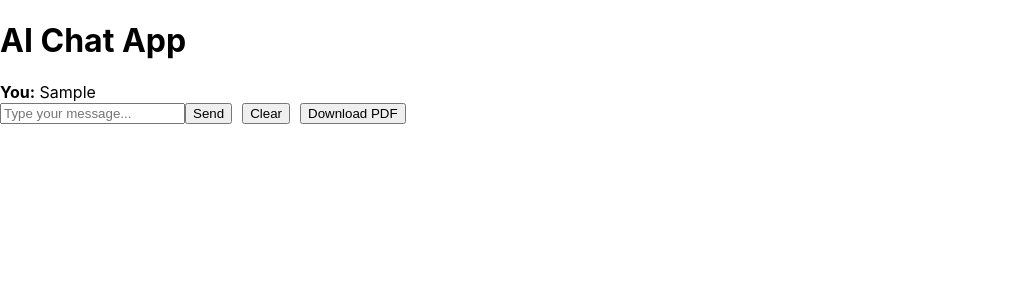
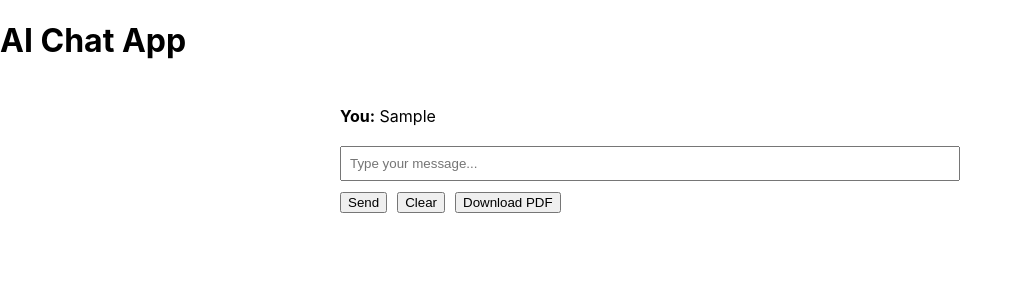
Before and after one commit to yuhsuan-liu/ai-chat-app, a React (Create React App) app in the folder frontend/: page / in a window 1280 px wide. Both pictures are taken after typing "Sample" into the empty fields and a click on the button "Send". Shown: the top 300 px of the page, without its empty margins (0-1023 px from the left). Built offline with nearby package versions, Linux system fonts and the light colour scheme; no server answers.

Commit message:
fix: correct layout padding and button wrapping in Chat component

```diff
--- a/frontend/src/components/chat.js
+++ b/frontend/src/components/chat.js
@@ -40,17 +40,17 @@ const downloadPDF = () => {
   const pageWidth = doc.internal.pageSize.getWidth();
   const textWidth = pageWidth - leftMargin * 2;
   chat.forEach((entry,i) => {
-    doc.text(`${entry.user}:${entry.text}`,10, 10 + i * 15);
+    doc.text(`${entry.user}:${entry.text}`,leftMargin, topMargin + i * lineHeight);
   });
   doc.save('chat-history.pdf');
   };
 
 
   return (
-    <div>
+    <div style={{ padding: '24px', maxWidth: '600px', margin: '0 auto' }}>
       <div>
         {chat.map((entry, index) => (
-          <div key={index}>
+          <div key={index} style={{ marginBottom: '10px' }}>
             <strong>{entry.user}:</strong> {entry.text}
           </div>
         ))}
@@ -61,10 +61,13 @@ const downloadPDF = () => {
         onChange={(e) => setMessage(e.target.value)}
         onKeyDown={(e) => e.key === 'Enter' && sendMessage()}
         placeholder="Type your message..."
+        style={{ width: '100%', padding: '8px', marginTop: '10px' }}
       />
-      <button onClick={sendMessage}>Send</button>
-      <button onClick={clearChat} style={{marginLeft: '10px'}}>Clear</button>
-      <button onClick={downloadPDF} style={{ marginLeft: '10px'}}>Download PDF</button>
+      <div style={{ marginTop: '10px' }}>
+        <button onClick={sendMessage}>Send</button>
+        <button onClick={clearChat} style={{marginLeft: '10px'}}>Clear</button>
+        <button onClick={downloadPDF} style={{ marginLeft: '10px'}}>Download PDF</button>
+      </div>
     </div>
   );
 };
```
